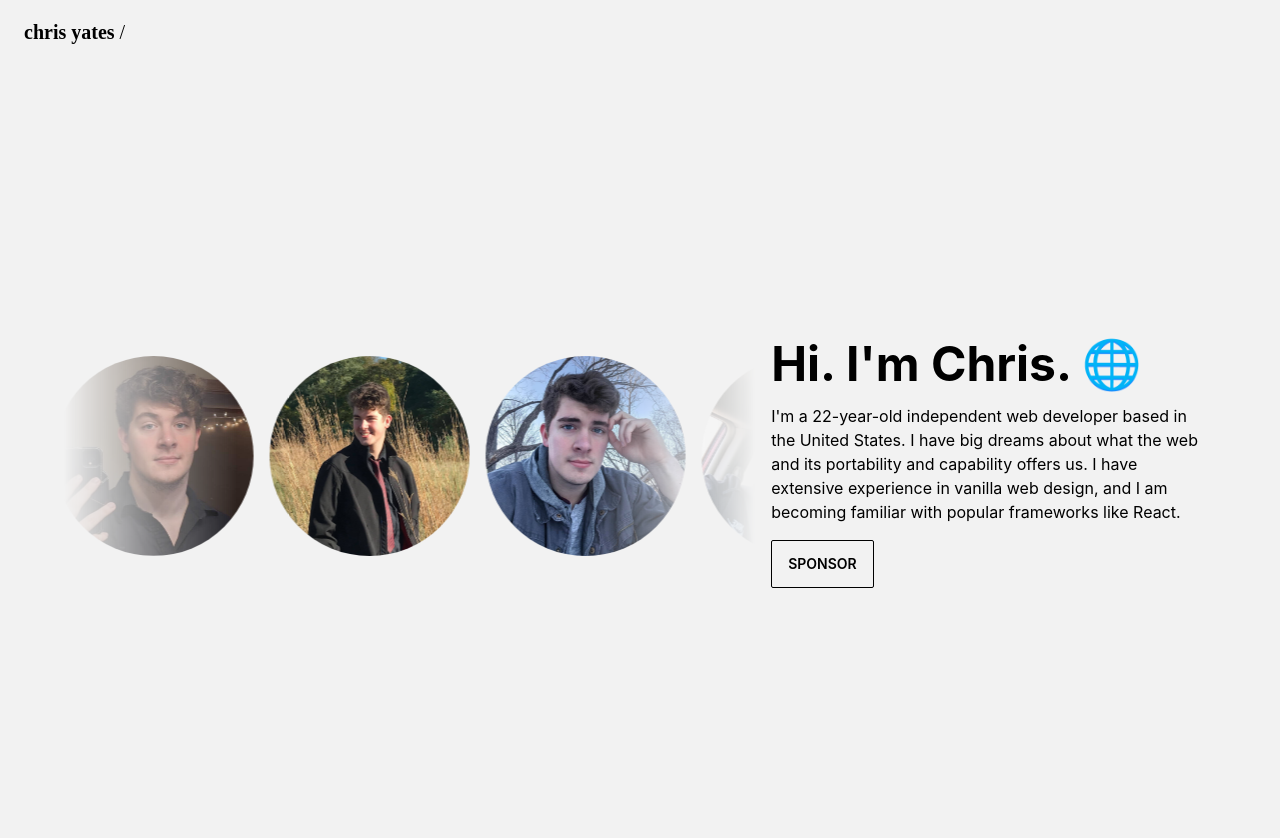
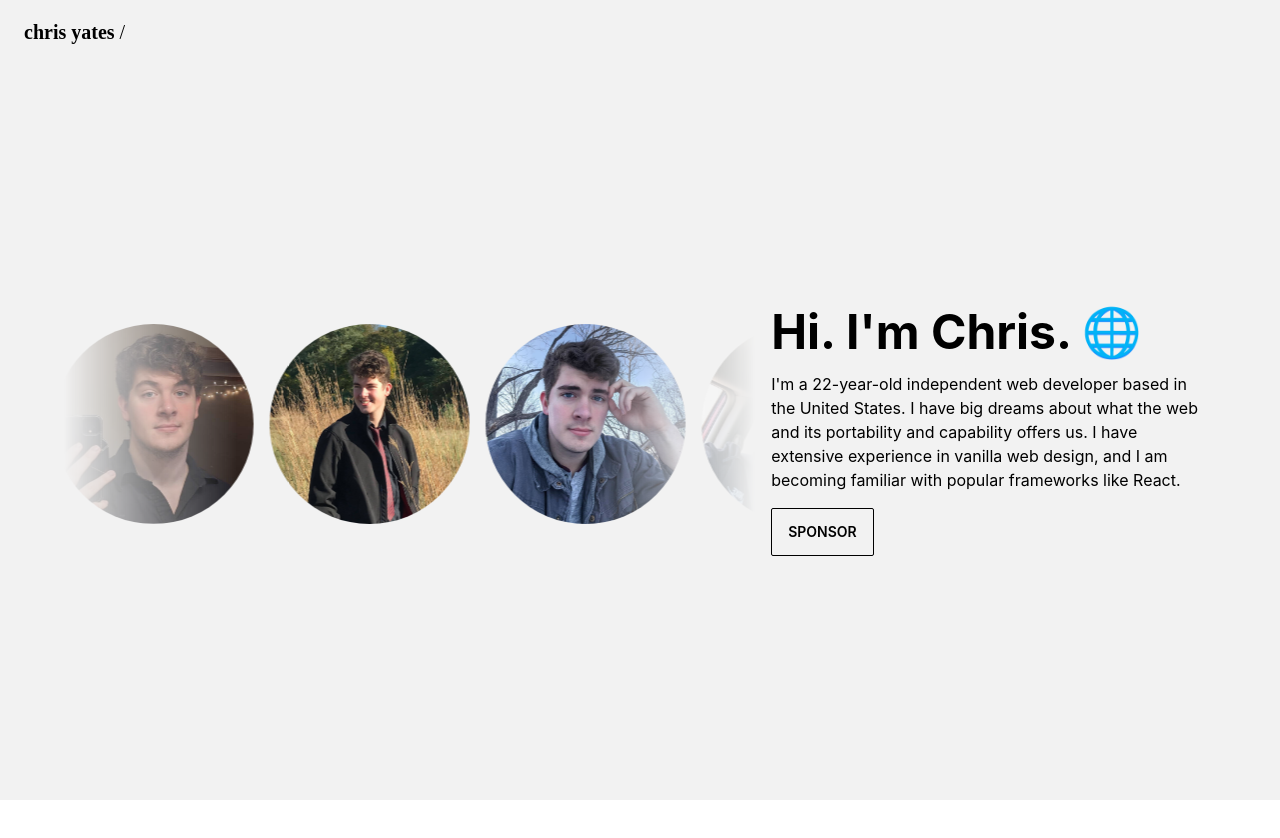
Before and after one commit to TotalChris/portfolio, a React (Create React App) app: page / in a window 1280 px wide. Shown: the top 838 px of the page. After the commit the page ends 800 px from the top, so only its background shows below. Built offline with nearby package versions, Linux system fonts and the light colour scheme; the HTML template or start-up script is replaced by a standard one.

Commit message:
fixed height issue on main page

```diff
--- a/src/pages/Home.jsx
+++ b/src/pages/Home.jsx
@@ -20,7 +20,7 @@ const Home = () => {
     /*const navigate = useNavigate();*/
 
     return (
-        <div className="hero min-h-screen overflow-hidden">
+        <div className="hero min-h-screen overflow-hidden" style={{minHeight: 'calc(100vh - 64px)'}}>
             <div className="flex flex-col p-0 lg:flex-row lg:p-16 2xl:max-w-screen-2xl w-screen" style={{gap: '16px',}}>
                 <SlowPhotoCarousel images={[Chris1, Chris2, Chris3, Chris4, Chris5, Chris6, Chris7, Chris8, Chris9, Chris10, Chris11, Chris12, Chris13]} className='lg:w-3/5'/>
                 <div className='lg:min-w-1/2 lg:p-0 p-8 flex flex-col justify-between'>
```
